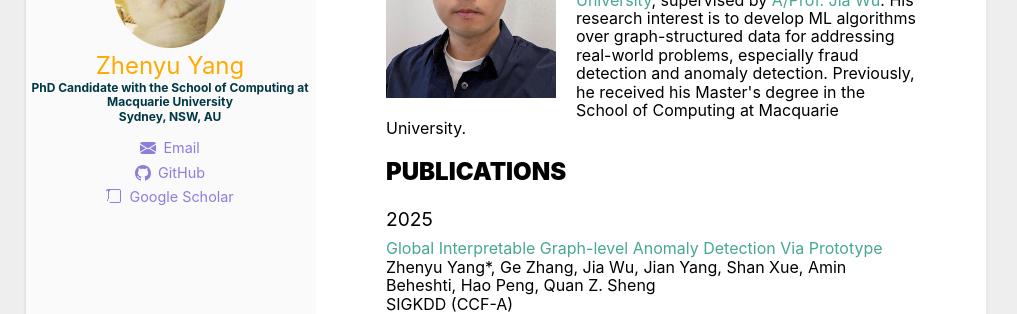
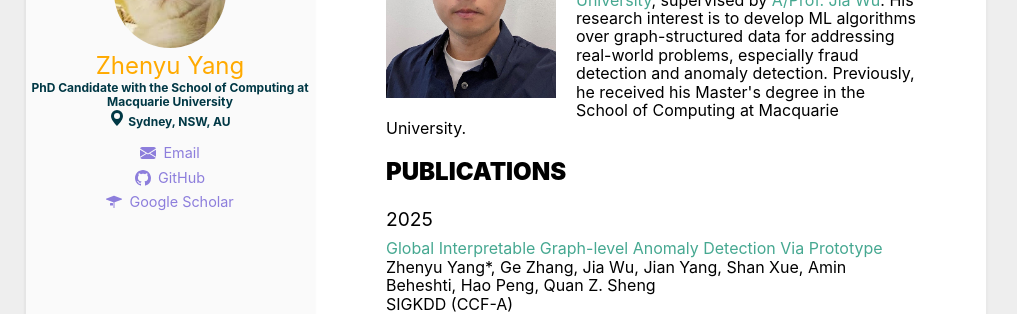
Before and after one commit to ZhenyuYangMQ/ZhenyuYangMQ.github.io, a Jekyll site: the page built from index.html, in a window 1280 px wide. Shown: the part 244-558 px from the top of the page, without its empty margins (134-1151 px from the left). Built offline with Jekyll 4.4.1, drawn with Linux system fonts in a browser that asks for light colours.

Commit message:
Update header.html

```diff
--- a/_includes/header.html
+++ b/_includes/header.html
@@ -11,7 +11,16 @@
     <span class="header_name">{{ site.user.name }}</span>
     <span class="header_job">{{ site.user.job }}</span>
     <span class="header_mes">{{ site.user.message }}</span>
-	<span class="header_loc">{{ site.user.location }}</span>
+
+    {% if site.user.location %}
+    <span class="header_loc contact_link">
+      <svg xmlns="http://www.w3.org/2000/svg" width="16" height="16" fill="currentColor" class="bi bi-geo-alt-fill" viewBox="0 0 16 16">
+        <path d="M8 16s6-5.686 6-10A6 6 0 0 0 2 6c0 4.314 6 10 6 10m0-7a3 3 0 1 1 0-6 3 3 0 0 1 0 6"/>
+      </svg>
+      {{ site.user.location }}
+    </span>
+    {% endif %}
+
     <div class="contact_links">
       {% if site.user.email %}
       <a href="{{ site.user.email }}" class="contact_link">
@@ -31,8 +40,8 @@
       {% endif %}
       {% if site.user.google_scholar %}
       <a href="{{ site.user.google_scholar }}" target="_blank" rel="noopener noreferrer" class="contact_link">
-        <svg xmlns="http://www.w3.org/2000/svg" width="16" height="16" fill="currentColor" class="bi bi-journals" viewBox="0 0 16 16">
-          <path d="M5 0h8a2 2 0 0 1 2 2v10a2 2 0 0 1-2 2H5a2 2 0 0 1-2-2v-2H2a1 1 0 0 0-1 1v.5a.5.5 0 0 0 1 0V2a.5.5 0 0 0-1 0v.5a.5.5 0 0 0-1 0V2a2 2 0 0 1 2-2zM4 2a1 1 0 0 0-1 1v9a1 1 0 0 0 1 1h9a1 1 0 0 0 1-1V2a1 1 0 0 0-1-1H4z"/>
+        <svg xmlns="http://www.w3.org/2000/svg" width="16" height="16" fill="currentColor" class="bi bi-mortarboard-fill" viewBox="0 0 16 16">
+          <path d="M8.21 1.758a.5.5 0 0 0-.42 0L.01 4.758a.5.5 0 0 0 .01.858L8 8.414l7.98-2.798a.5.5 0 0 0-.01-.858L8.21 1.758ZM7.5 7.643V13.5a.5.5 0 0 0 1 0V7.643l.5-.2a.5.5 0 0 0-.25-.9l-6.5-2.5a.5.5 0 0 0-.25.9L7.5 7.643ZM4.5 9a.5.5 0 0 0-.5.5v1.5a.5.5 0 0 0 .5.5H6.5a.5.5 0 0 0 .5-.5V9.5a.5.5 0 0 0-.5-.5H4.5Z"/>
         </svg>
         Google Scholar
       </a>
```
